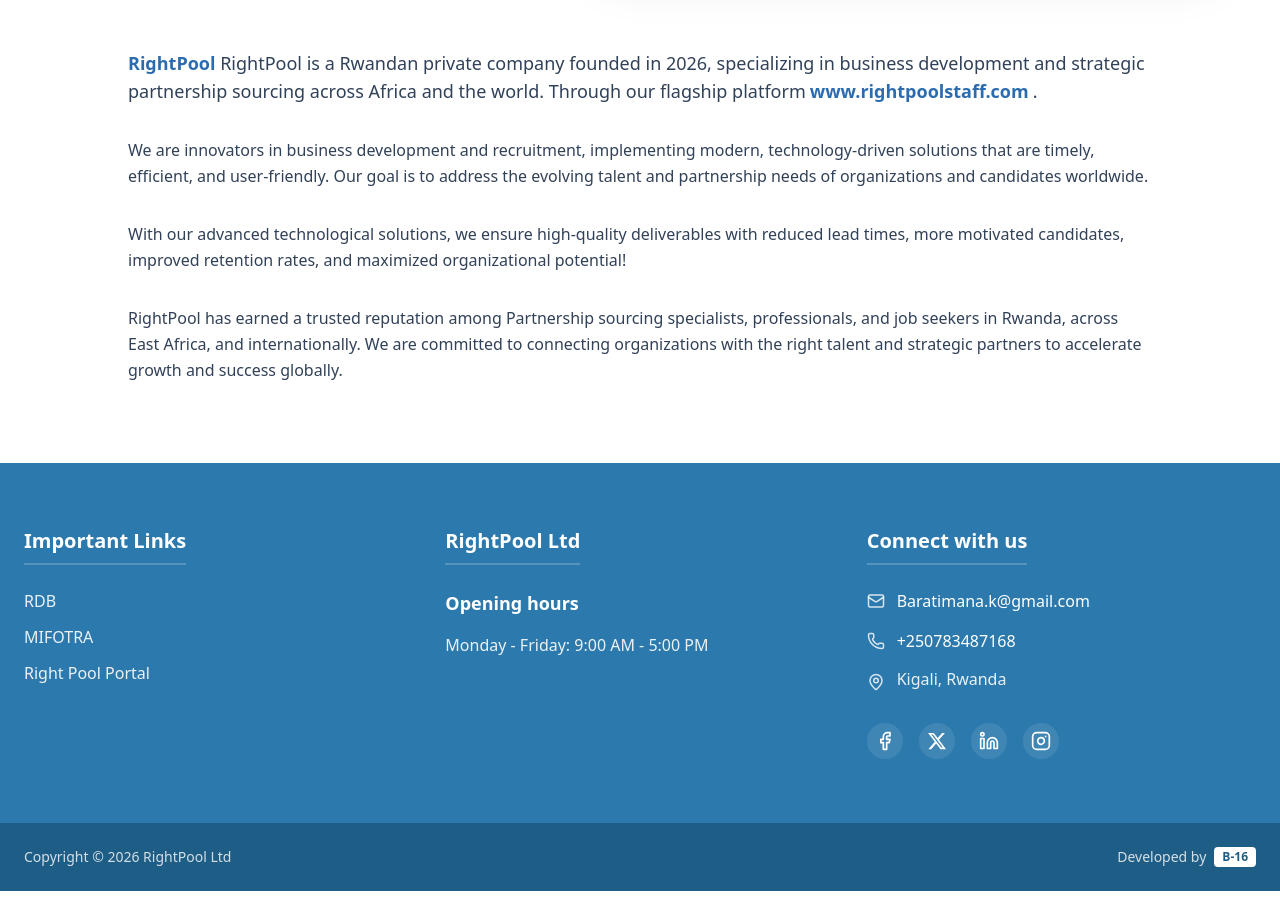
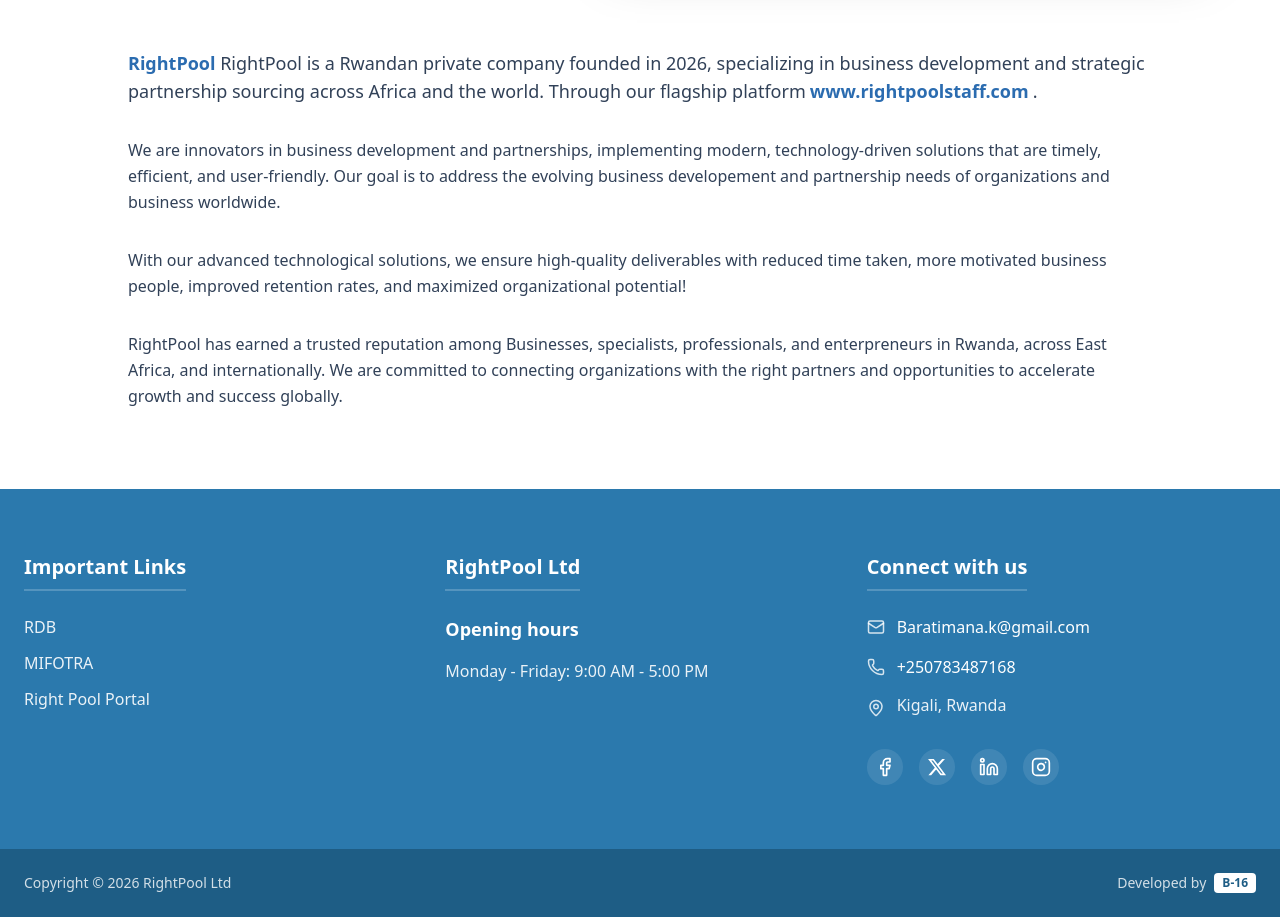
Before and after one commit to InezaBonheurCedrick/SKILLMATCH, a React (Vite) app in the folder frontend/: page /about in a window 1280 px wide. Shown: the part 820-1737 px from the top of the page. Before the commit the page ends 1711 px from the top, so only its background shows below. Built offline with nearby package versions, Linux system fonts and the light colour scheme.

Commit message:
Update AboutUs.tsx

```diff
--- a/frontend/src/pages/AboutUs.tsx
+++ b/frontend/src/pages/AboutUs.tsx
@@ -37,15 +37,15 @@ const AboutUs: React.FC = () => {
           </p>
 
           <p>
-            We are innovators in business development and recruitment, implementing modern, technology-driven solutions that are timely, efficient, and user-friendly. Our goal is to address the evolving talent and partnership needs of organizations and candidates worldwide.
+            We are innovators in business development and partnerships, implementing modern, technology-driven solutions that are timely, efficient, and user-friendly. Our goal is to address the evolving business developement and partnership needs of organizations and business worldwide.
           </p>
 
           <p>
-            With our advanced technological solutions, we ensure high-quality deliverables with reduced lead times, more motivated candidates, improved retention rates, and maximized organizational potential!
+            With our advanced technological solutions, we ensure high-quality deliverables with reduced time taken, more motivated business people, improved retention rates, and maximized organizational potential!
           </p>
 
           <p>
-            RightPool has earned a trusted reputation among Partnership sourcing specialists, professionals, and job seekers in Rwanda, across East Africa, and internationally. We are committed to connecting organizations with the right talent and strategic partners to accelerate growth and success globally.
+            RightPool has earned a trusted reputation among Businesses, specialists, professionals, and enterpreneurs in Rwanda, across East Africa, and internationally. We are committed to connecting organizations with the right partners and opportunities to accelerate growth and success globally.
           </p>
         </div>
       </main>
```
